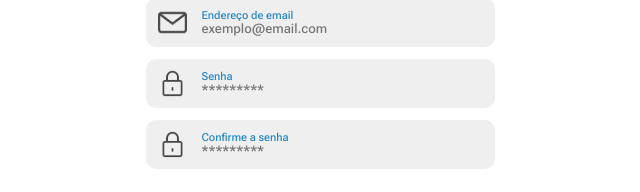
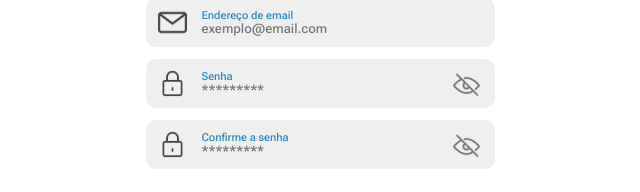
Before and after one commit to MatheusCruzMoura/Cittavox, a React (Vite) app in the folder app/: page /cadastro in a window 1280 px wide. Shown: the part 307-499 px from the top of the page, without its empty margins (320-960 px from the left). Built offline with nearby package versions, Linux system fonts and the light colour scheme.

Commit message:
Opção de revelar a senha e confirmação de senha no cadastro

```diff
--- a/app/src/Pages/Cadastro.jsx
+++ b/app/src/Pages/Cadastro.jsx
@@ -1,5 +1,3 @@
-import { useState } from 'react'
-
 import BodyLogin from '../components/body/Login'
 
 import Navbar from '../components/head/Navbar'
@@ -18,13 +16,35 @@ import userIcon from '../assets/icons/user.svg'
 import dateIcon from '../assets/icons/date.svg'
 import InputLogin from '../components/inputs/InputLogin'
 import senhaIcon from '../assets/icons/senha.svg'
+import olhoIcon from '../assets/icons/olho.svg'
 
 import BotaoEntrar from '../components/botoes/BotaoEntrar'
 import LinkCadastro from '../components/botoes/LinkCadastro'
 
+
+function mostrarSenha(id) {
+  const x = document.getElementById(id);
+  if (x.type === "password") {
+    x.type = "text";
+  } else {
+    x.type = "password";
+  }
+}
+
+
+function validarSenha() {
+  const senha = document.getElementById("senha")
+  const confirmarSenha = document.getElementById("confirmarSenha");
+
+  if(senha.value != confirmarSenha.value) {
+    confirmarSenha.setCustomValidity("As senhas não são iguais!");
+  } else {
+    confirmarSenha.setCustomValidity('');
+  }
+}
+
+
 function Cadastro() {
-  const [count, setCount] = useState(0)
-
   return (
     <BodyLogin>
       <Navbar>
@@ -67,15 +87,19 @@ function Cadastro() {
           <img src={senhaIcon} />
           <section>
             <label for='senha'>Senha</label>
-            <input type='password' id='senha' placeholder='*********' required />
+            <input type='password' id='senha' placeholder='*********' onChange={validarSenha} required />
+            <input type="checkbox" id="mostrar" onClick={() => mostrarSenha('senha')} />
+            <label for="mostrar" className='mostrar'><img src={olhoIcon} /></label>
           </section>
         </InputLogin>
 
         <InputLogin>
           <img src={senhaIcon} />
           <section>
-            <label for='confirmacaoSenha'>Confirme a senha</label>
-            <input type='password' id='confirmacaoSenha' placeholder='*********' required />
+            <label for='confirmarSenha'>Confirme a senha</label>
+            <input type='password' id='confirmarSenha' placeholder='*********' onKeyUp={validarSenha} required />
+            <input type="checkbox" id="mostrar2" onClick={() => mostrarSenha('confirmarSenha')} />
+            <label for="mostrar2" className='mostrar'><img src={olhoIcon} /></label>
           </section>
         </InputLogin>
 
--- a/app/src/Pages/Login.jsx
+++ b/app/src/Pages/Login.jsx
@@ -1,5 +1,3 @@
-import { useState } from 'react'
-
 import BodyLogin from '../components/body/Login'
 
 import Navbar from '../components/head/Navbar'
@@ -17,12 +15,23 @@ import FormLogin from '../components/forms/FormLogin'
 import emailIcon from '../assets/icons/email.svg'
 import InputLogin from '../components/inputs/InputLogin'
 import senhaIcon from '../assets/icons/senha.svg'
+import olhoIcon from '../assets/icons/olho.svg'
 
 import BotaoEntrar from '../components/botoes/BotaoEntrar'
 import LinkCadastro from '../components/botoes/LinkCadastro'
 
+
+function mostrarSenha(id) {
+  const x = document.getElementById(id);
+  if (x.type === "password") {
+    x.type = "text";
+  } else {
+    x.type = "password";
+  }
+}
+
+
 function Login() {
-  const [count, setCount] = useState(0)
 
   return (
     <BodyLogin>
@@ -52,6 +61,8 @@ function Login() {
           <section>
             <label for='senha'>Senha</label>
             <input type='password' id='senha' placeholder='*********' required />
+            <input type="checkbox" id="mostrar" onClick={() => mostrarSenha('senha')}></input>
+            <label for="mostrar" className='mostrar'><img src={olhoIcon} /></label>
           </section>
         </InputLogin>
 
--- a/app/src/components/inputs/InputLogin/index.js
+++ b/app/src/components/inputs/InputLogin/index.js
@@ -44,6 +44,20 @@ const InputLogin = styled.div `
         border: none;
         outline: none;
     }
+
+    input[type=checkbox] {
+        display: flex;
+        position: absolute;
+        visibility: hidden;
+    }
+
+    .mostrar {
+        display: flex;
+        position: absolute;
+        cursor: pointer;
+        transform: translateX(250px);
+    }
+
 `
 
 export default InputLogin
```
Also changed, not shown: app/src/assets/icons/olho.svg (added).
